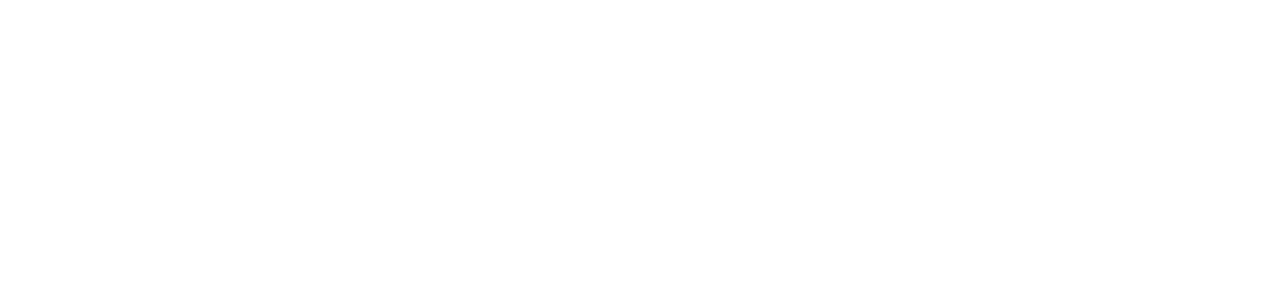
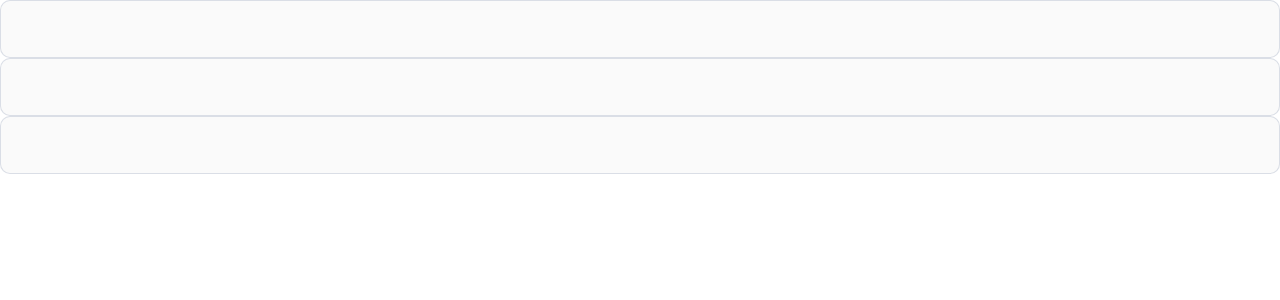
Before and after one commit to bekbolsun22/gadgetarium-web, a React (Create React App) app: page / in a window 1280 px wide. Shown: the top 300 px of the page. Built offline with nearby package versions, Linux system fonts and the light colour scheme.

Commit message:
save changes

```diff
--- a/src/App.tsx
+++ b/src/App.tsx
@@ -1,7 +1,15 @@
 import React from "react";
+import Inputform from "./components/UI/Input";
 
 function App() {
-  return <div></div>;
+  return (
+    <div>
+      <Inputform props="input" />
+      <Inputform props="button" />
+      <Inputform props="search" />
+
+    </div>
+  );
 }
 
 export default App;
```
